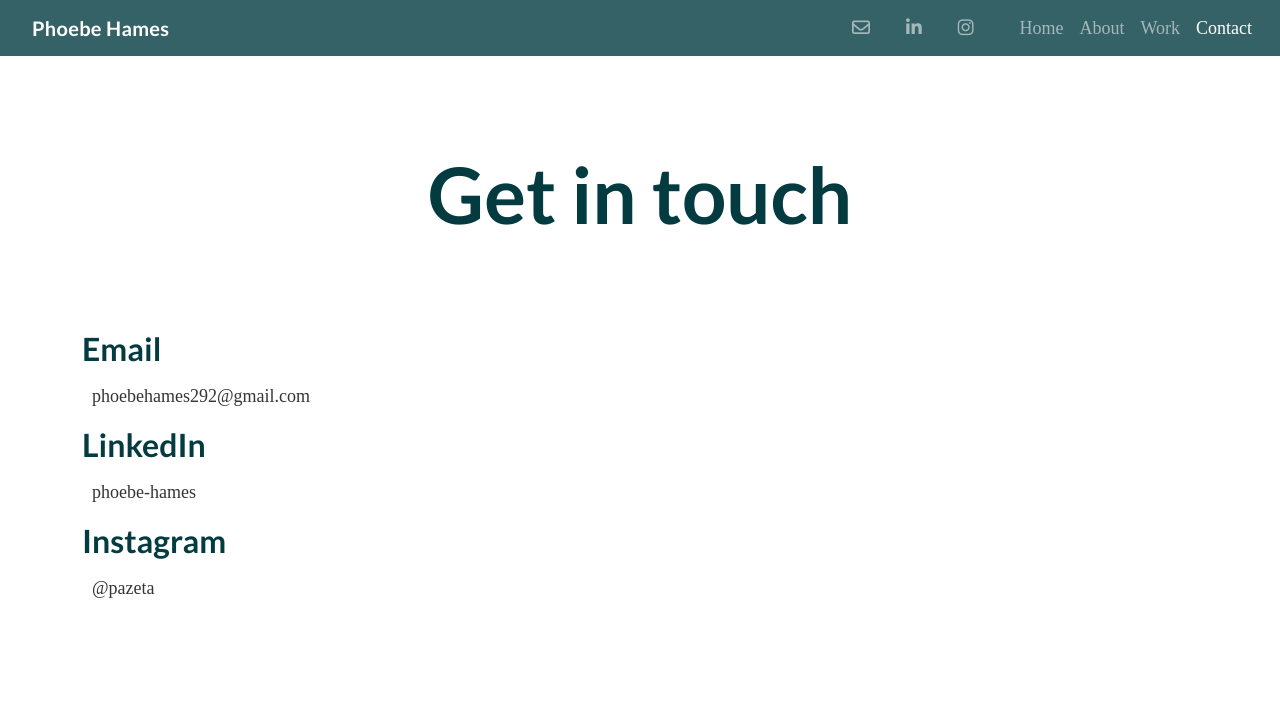
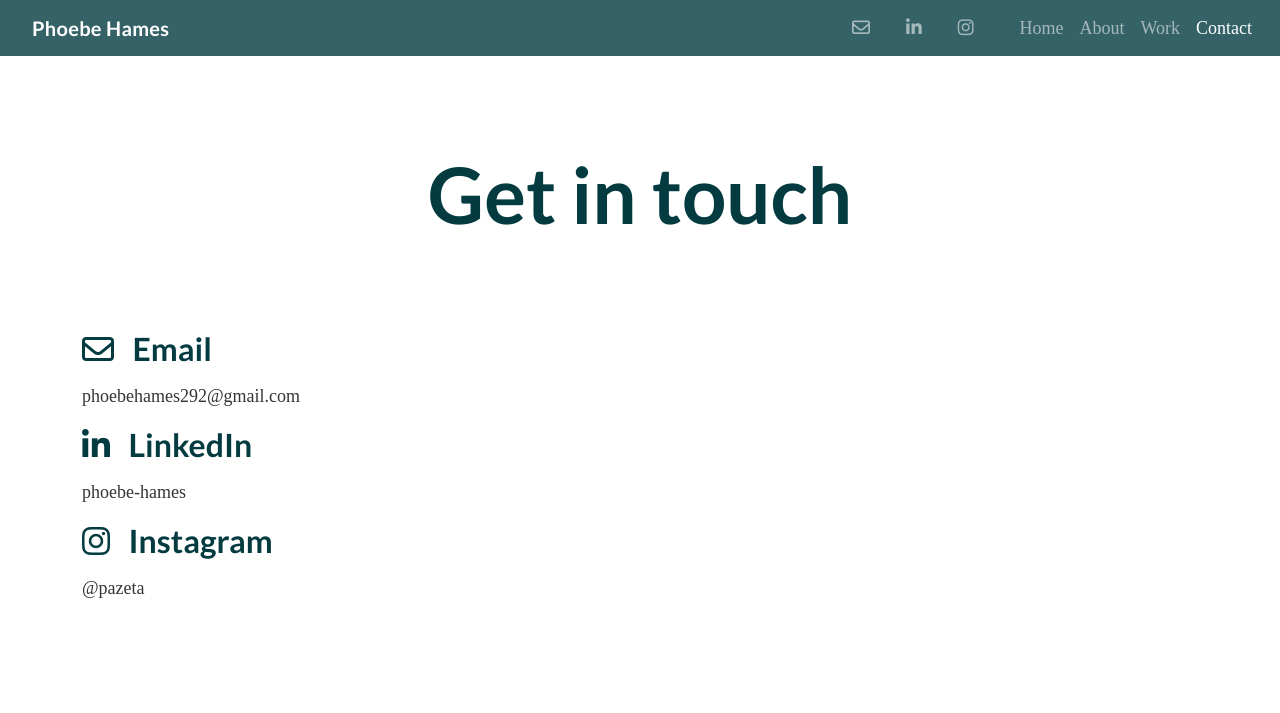
Before and after one commit to PAZHames/portfolio-project, a plain HTML site: page contact.html in a window 1280 px wide. Shown: the top 713 px of the page. Drawn offline with nearby package versions, Linux system fonts and the light colour scheme; a web font is replaced by a local one.

Commit message:
added symbols to contact page

```diff
--- a/contact.html
+++ b/contact.html
@@ -92,7 +92,9 @@
 
       <h1 class="m-5 text-center work-h1">Get in touch</h1>
       <div class="contact-content">
-        <h3 class="contact-h3">Email</h3>
+        <h3 class="contact-h3">
+          <i class="fa-regular fa-envelope"></i> &nbsp; Email
+        </h3>
         <h4>
           <a
             href="mailto:phoebehames292@gmail.com"
@@ -101,7 +103,9 @@
             >phoebehames292@gmail.com</a
           >
         </h4>
-        <h3 class="contact-h3">LinkedIn</h3>
+        <h3 class="contact-h3">
+          <i class="fa-brands fa-linkedin-in"></i> &nbsp; LinkedIn
+        </h3>
         <h4>
           <a
             href="https://www.linkedin.com/in/phoebe-hames/"
@@ -110,7 +114,9 @@
             >phoebe-hames</a
           >
         </h4>
-        <h3 class="contact-h3">Instagram</h3>
+        <h3 class="contact-h3">
+          <i class="fa-brands fa-instagram"></i> &nbsp; Instagram
+        </h3>
         <h4>
           <a
             href="https://www.instagram.com/pazeta/"
--- a/src/style.css
+++ b/src/style.css
@@ -26,7 +26,8 @@ h4 {
   font-family: var(--default-font-family);
   color: var(--default-text-color);
   font-size: 18px;
-  padding: 10px;
+  padding-top: 10px;
+  padding-bottom: 10px;
 }
 
 p {
```
